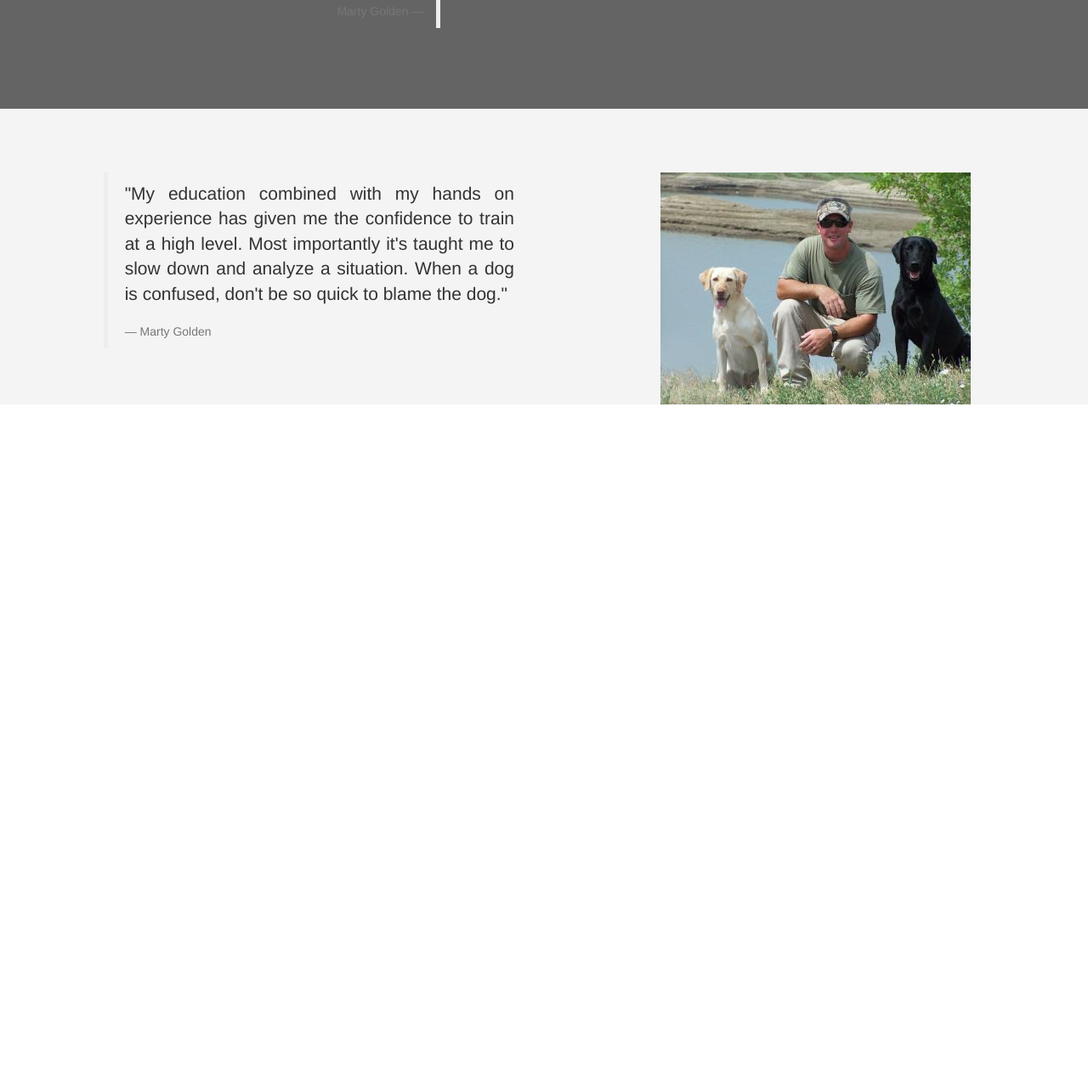
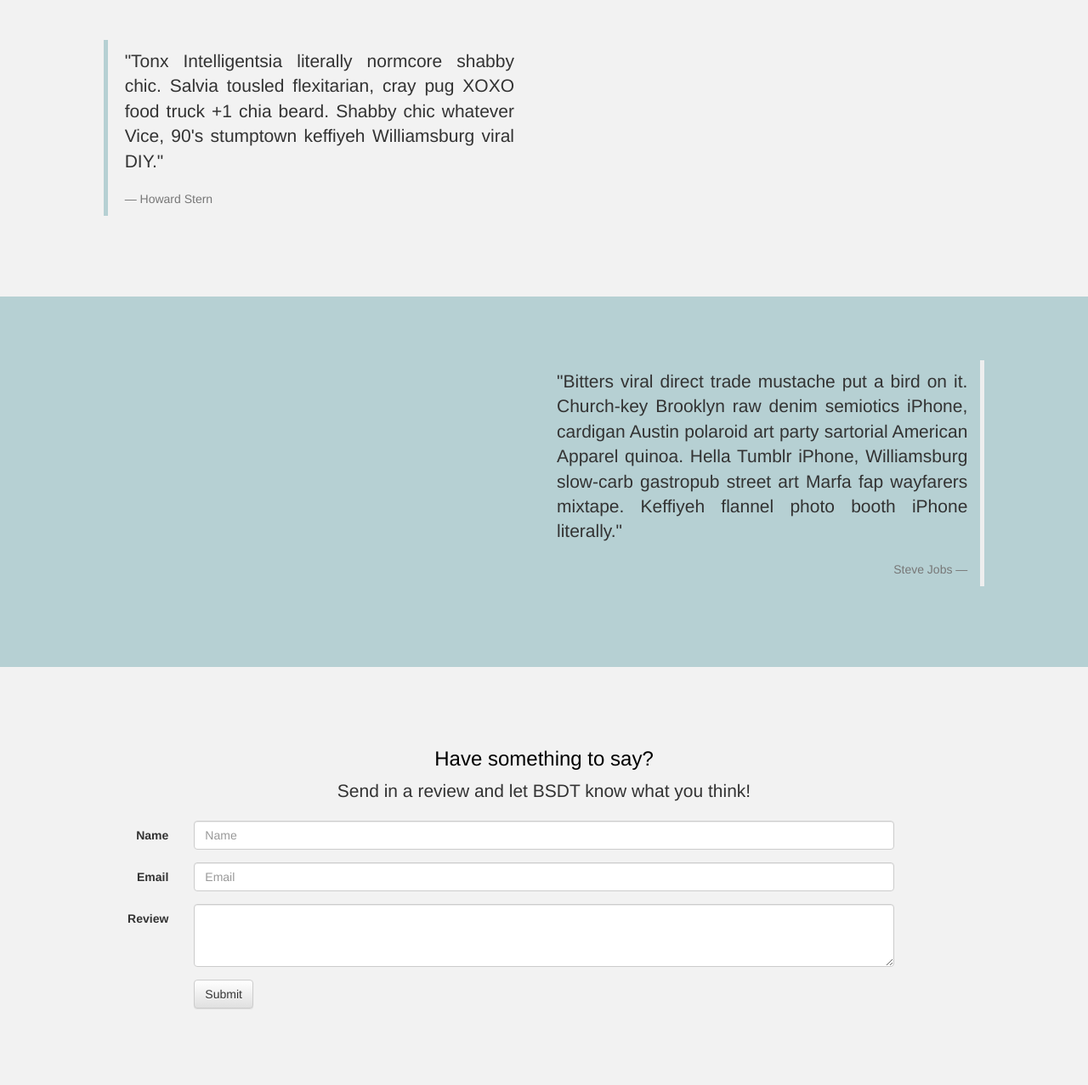
Before and after one commit to Frostymalts/Big-Sky-Dogs, a plain HTML site: page testimonies.html in a window 1280 px wide. Shown: the part 870-2147 px from the top of the page at 85% size. Before the commit the page ends 1346 px from the top, so only its background shows below. Drawn offline with nearby package versions, Linux system fonts and the light colour scheme.

Commit message:
Finished testimonies

```diff
--- a/CSS/style.css
+++ b/CSS/style.css
@@ -208,29 +208,19 @@
 }
 
 #test1 {
-	background-color: rgb(244, 244, 244);
-	padding-top: 75px;
-	padding-bottom: 75pxß;
-}
-
-
-#test1 img{
-	display: block;
-	margin-left: auto;
-	margin-right: auto;
-}
-
-#test2 {
-	background-color: rgb(100, 100, 100);
+	background-color: #f2f2f2;
 	padding-top: 75px;
 	padding-bottom: 75px;
 }
 
+#test1 blockquote {
+	border-left-color: #b6d0d3;
+}
 
-#test2 img{
-	display: block;
-	margin-left: auto;
-	margin-right: auto;
+#test2 {
+	background-color: #b6d0d3;
+	padding-top: 75px;
+	padding-bottom: 75px;
 }
 
 #aboutTxt {
--- a/testimonies.html
+++ b/testimonies.html
@@ -31,21 +31,19 @@
 		<div class="row">
 			<div class="col-sm-5 col-sm-offset-1 col-lg-5 col-lg-offset-1">
 				<blockquote>
-				<p class="text-justify lead">"My education combined with my hands on experience has given me the confidence to train at a high level.  Most importantly it's taught me to slow down and analyze a situation. When a dog is confused, don't be so quick to blame the dog."</p>
-				<footer>Marty Golden</footer>
+				<p class="text-justify lead">"Food truck squid +1 bespoke, you probably haven't heard of them viral skateboard iPhone polaroid small batch Neutra XOXO McSweeney's jean shorts street art. Selvage pour-over forage, literally aesthetic brunch paleo ennui vegan crucifix Brooklyn."</p>
+				<footer>Rando Hipster</footer>
 				</blockquote>
 			</div>
-			<img src="images/marty.jpg">
 		</div>
 	</div>
 
 	<div id="test2" class="container-fluid">
 		<div class="row">
-			<img src="images/marty.jpg">
-			<div class="col-sm-5 col-lg-5">
+			<div class="col-sm-5 col-sm-offset-6 col-lg-5 col-lg-offset-6">
 				<blockquote class="blockquote-reverse">
-				<p class="text-justify lead">"My education combined with my hands on experience has given me the confidence to train at a high level.  Most importantly it's taught me to slow down and analyze a situation. When a dog is confused, don't be so quick to blame the dog."</p>
-				<footer>Marty Golden</footer>
+				<p class="text-justify lead">"Godard banjo forage art party bespoke put a bird on it. Keffiyeh Bushwick twee you probably haven't heard of them fixie hoodie gentrify. Banksy fap pug, raw denim meggings umami cred pour-over. Tonx pug farm-to-table, shabby chic YOLO seitan artisan lomo raw denim squid sartorial sriracha quinoa ethnic bicycle rights. "</p>
+				<footer>Gilbert Godfried</footer>
 				</blockquote>
 			</div>
 		</div>
@@ -55,14 +53,53 @@
 		<div class="row">
 			<div class="col-sm-5 col-sm-offset-1 col-lg-5 col-lg-offset-1">
 				<blockquote>
-				<p class="text-justify lead">"My education combined with my hands on experience has given me the confidence to train at a high level.  Most importantly it's taught me to slow down and analyze a situation. When a dog is confused, don't be so quick to blame the dog."</p>
-				<footer>Marty Golden</footer>
+				<p class="text-justify lead">"Tonx Intelligentsia literally normcore shabby chic. Salvia tousled flexitarian, cray pug XOXO food truck +1 chia beard. Shabby chic whatever Vice, 90's stumptown keffiyeh Williamsburg viral DIY."</p>
+				<footer>Howard Stern</footer>
 				</blockquote>
 			</div>
-			<img src="images/marty.jpg">
 		</div>
 	</div>
 
+	<div id="test2" class="container-fluid">
+		<div class="row">
+			<div class="col-sm-5 col-sm-offset-6 col-lg-5 col-lg-offset-6">
+				<blockquote class="blockquote-reverse">
+				<p class="text-justify lead">"Bitters viral direct trade mustache put a bird on it. Church-key Brooklyn raw denim semiotics iPhone, cardigan Austin polaroid art party sartorial American Apparel quinoa. Hella Tumblr iPhone, Williamsburg slow-carb gastropub street art Marfa fap wayfarers mixtape. Keffiyeh flannel photo booth iPhone literally."</p>
+				<footer>Steve Jobs</footer>
+				</blockquote>
+			</div>
+		</div>
+	</div>
+
+	<div id="test1" class="container-fluid">
+		<h3 class="text-center">Have something to say?</h3>
+		<p class="text-center lead">Send in a review and let BSDT know what you think!</p>
+		<form class="form-horizontal" role="form">
+			<div class="form-group">
+		    	<label for="inputName" class="col-sm-2 control-label">Name</label>
+		    <div class="col-sm-8">
+		    	<input type="name" class="form-control" id="inputName" placeholder="Name">
+		    </div>
+		 	</div>
+		  	<div class="form-group">
+		    	<label for="inputEmail" class="col-sm-2 control-label">Email</label>
+			    <div class="col-sm-8">
+			    	<input type="email" class="form-control" id="inputEmail" placeholder="Email">
+			    </div>
+		 	</div>
+		 	<div class="form-group">
+		    	<label for="inputReview" class="col-sm-2 control-label">Review</label>
+			    <div class="col-sm-8">
+			    	<textarea class="form-control" rows="3"></textarea>
+			    </div>
+		 	</div>
+		 	<div class="form-group">
+				<div class="col-sm-offset-2 col-sm-10">
+		      		<button type="submit" class="btn btn-default">Submit</button>
+		    	</div>
+		 	 </div>
+		</form>
+	</div>
 </body>
 
 </html>
```
